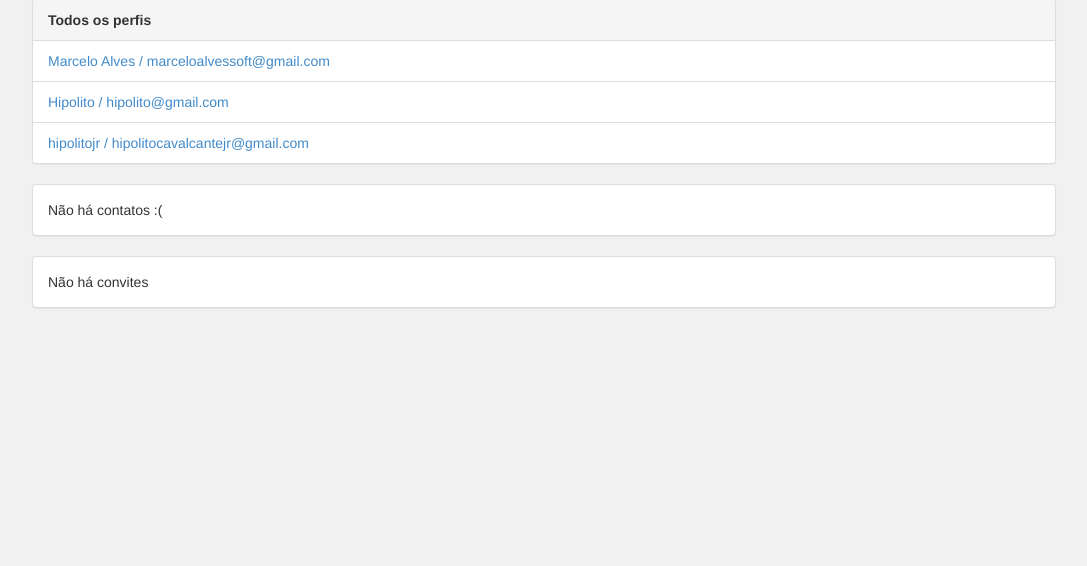
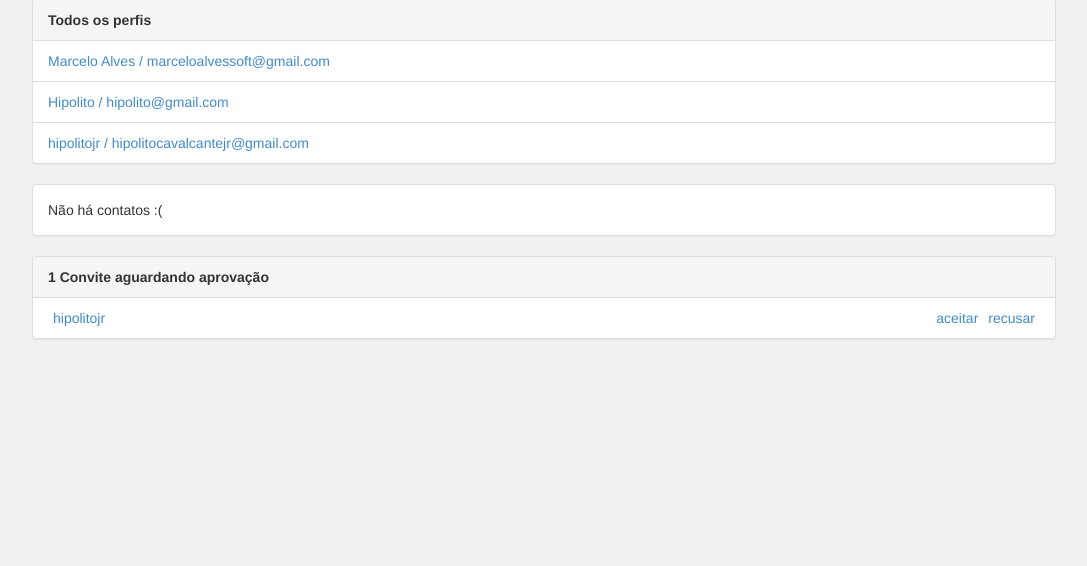
Before and after one commit to MarceloxAlves/Tukro, a Django app: page / in a window 1280 px wide. Shown: the part 101-667 px from the top of the page, without its empty margins (96-1183 px from the left). Run offline with Django 3.2, Linux system fonts and the light colour scheme; a user stored in the database is signed in; data comes from the database, SQL or seed files in the repository; both versions use the stored data as it was after the commit; some libraries are stand-ins or nearby versions.

Commit message:
Implementação enviar/exibir convites

```diff
--- a/perfis/models.py
+++ b/perfis/models.py
@@ -21,6 +21,9 @@ class Perfil(models.Model):
             convite = Convite(solicitante=self,convidado = perfil_convidado)
             convite.save()
 
+    def pode_convidar(self, perfil_convidado):
+        return True if not perfil_convidado in self.contatos.all() else False
+
 
 class Convite(models.Model):
     solicitante = models.ForeignKey(Perfil,on_delete=models.CASCADE,related_name='convites_feitos' )
--- a/perfis/templates/index.html
+++ b/perfis/templates/index.html
@@ -48,7 +48,7 @@
     </div>
 
     <div class="panel panel-default">
-        {% with total=perfil_logado.convites_recebidos.count %}
+        {% with total=user.perfil.convites_recebidos.count %}
 
             {% if total %}
                 <div class="panel-heading">
@@ -56,7 +56,7 @@
                     Convite{{ total|pluralize }} aguardando aprovação</strong>
                 </div>
                 <ul class="list-group">
-                    {% for convite in perfil_logado.convites_recebidos.all %}
+                    {% for convite in user.perfil.convites_recebidos.all %}
                         <li class = "list-group-item">
                            <ul class = "list-inline">
                                 <li class = "list-inline-item">
@@ -65,7 +65,7 @@
                                     </a>
                                 </li>
                                 <li class = "list-inline-item pull-right">
-                                    <a href = "{% url 'recusar' convite.id %}">recusar</a>
+                                    <a href = "#">recusar</a>
                                 </li>
                                 <li class = "list-inline-item pull-right">
                                     <a href = "{% url 'aceitar' convite.id %}">aceitar</a>
--- a/perfis/views.py
+++ b/perfis/views.py
@@ -22,7 +22,7 @@ def exibir_perfil(request, perfil_id):
 @login_required
 def convidar(request, perfil_id):
     perfil_a_convidar = Perfil.objects.get(id=perfil_id)
-    perfil_logado = get_perfil_logado(request)
+    perfil_logado = get_perfil_logado(request).perfil
 
     if (perfil_logado.pode_convidar(perfil_a_convidar)):
         perfil_logado.convidar(perfil_a_convidar)
```
Also changed, not shown: db.sqlite3.
